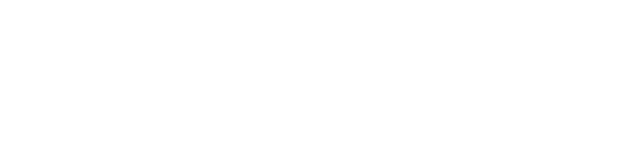
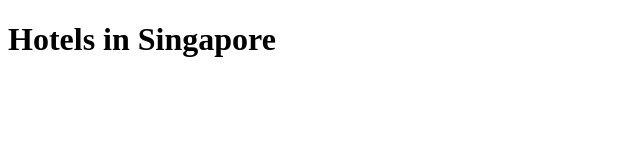
Before and after one commit to kendallawills/Codecademy-Secondary-Navigation, a plain HTML site: page index.html in a window 1280 px wide. Shown: the whole page, without its empty margins (0-640 px from the left). Drawn offline with Linux system fonts and the light colour scheme.

Commit message:
Add Jumbotron

```diff
--- a/index.html
+++ b/index.html
@@ -10,7 +10,12 @@
 
     <body>
 
+        <!-- JUMBOTRON -->
+        <div class="jumbotron">
+            <h1>Hotels in Singapore</h1>
+        </div>
 
+        <!-- BREADCRUMB -->
 
     </body>
 
```
